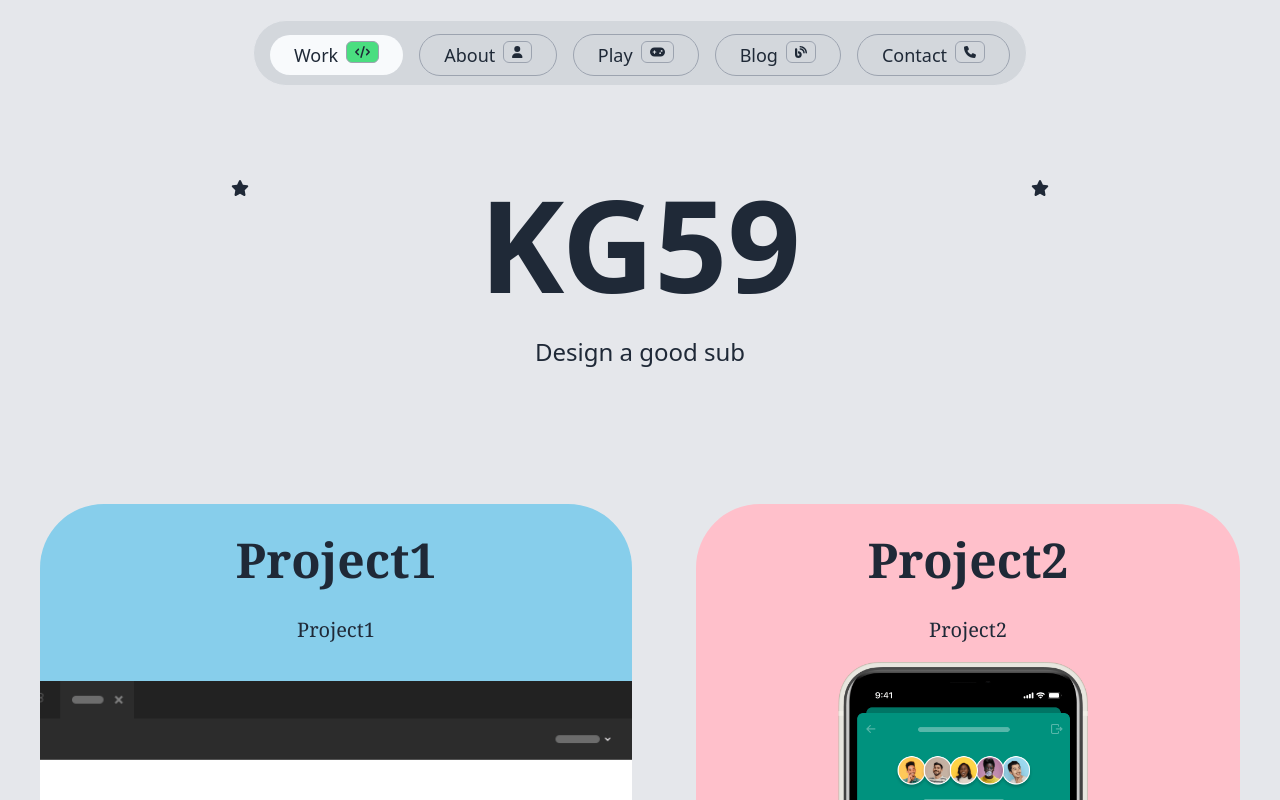
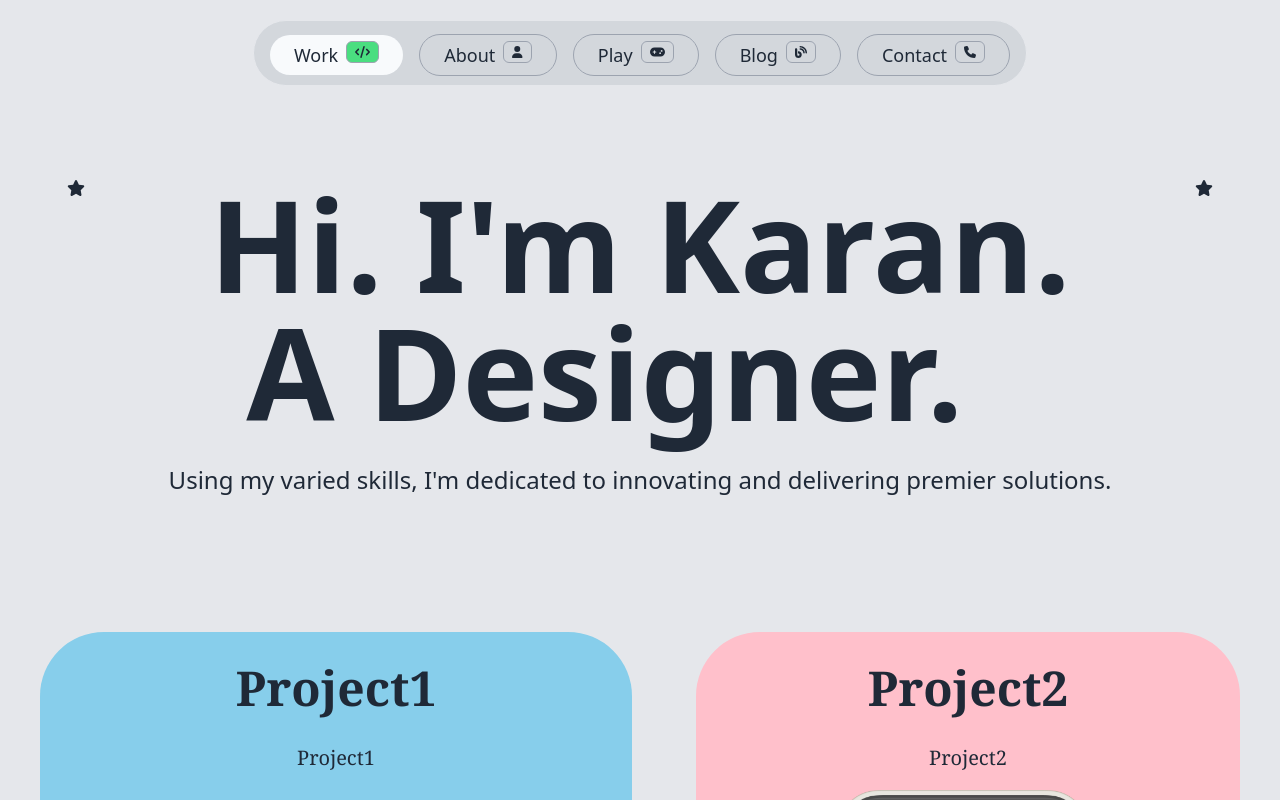
Before and after one commit to kg59/portfolio, a Next.js app: page / in a window 1280 px wide. Shown: the top 800 px of the page. Built offline with nearby package versions, Linux system fonts and the light colour scheme.

Commit message:
added hero writing

```diff
--- a/components/Hero/Hero.jsx
+++ b/components/Hero/Hero.jsx
@@ -1,4 +1,5 @@
 import { useSelector } from 'react-redux'
+import { TypeAnimation } from 'react-type-animation';
 import { FontAwesomeIcon } from '@fortawesome/react-fontawesome'
 
 /**
@@ -11,14 +12,21 @@ export default function Hero() {
 
   return (
     <div className="hero-box">
-        <FontAwesomeIcon icon={hero.icon} className="hero-star"/>
-        <div className="hero-name">
-             <span>{hero.about.name}</span>
-            <div className="hero-sub">
-              {hero.about.sub}
-            </div>
+      <FontAwesomeIcon icon={hero.icon} className="hero-star" />
+      <div className="hero-name">
+        <span>{hero.about.name}</span><br />
+        {/**Type Animation */}
+        <TypeAnimation sequence={
+          hero.about.jobs.map((job, index) => {
+            return [job, 2000]
+          }).flat()
+        }
+          wrapper="span" cursor={true} repeat={Infinity} />
+        <div className="hero-sub">
+          {hero.about.sub}
         </div>
-        <FontAwesomeIcon icon={hero.icon} className="hero-star"/>
+      </div>
+      <FontAwesomeIcon icon={hero.icon} className="hero-star" />
     </div>
   )
 }
--- a/config/reducers/heroReducer.js
+++ b/config/reducers/heroReducer.js
@@ -3,9 +3,19 @@ import { faStar } from "@fortawesome/free-solid-svg-icons";
 
 const initialState = {
     about: {
-        name: "KG59",
-        jobs: ["Developer", "Gamer", "Researcher"],
-        sub: "Design a good sub",
+        name: "Hi. I'm Karan.",
+        jobs: [
+        "A Software Dev.",
+        "A Designer.",
+        "A Devops Enthusiast.",
+        "A Researcher.",
+        "A Gamer.",
+        "A Creator.",
+        "A Writer.",
+        "A Philospher.",
+        "A Human."
+    ],
+        sub: "Using my varied skills, I'm dedicated to innovating and delivering premier solutions.",
     },
     icon: faStar
 }
--- a/package.json
+++ b/package.json
@@ -19,7 +19,8 @@
     "next-contentlayer": "^0.3.4",
     "react": "^18",
     "react-dom": "^18",
-    "react-redux": "^9.0.4"
+    "react-redux": "^9.0.4",
+    "react-type-animation": "^3.2.0"
   },
   "devDependencies": {
     "autoprefixer": "^10.0.1",
--- a/styles/defalut.css
+++ b/styles/defalut.css
@@ -1,3 +1,3 @@
 .content {
-    @apply pt-16 md:pt-32 lg:pt-40;
+    @apply pt-24 md:pt-36 lg:pt-40;
 }
```
Also changed, not shown: 1 other file (tests, documents, lock files or other folders).
